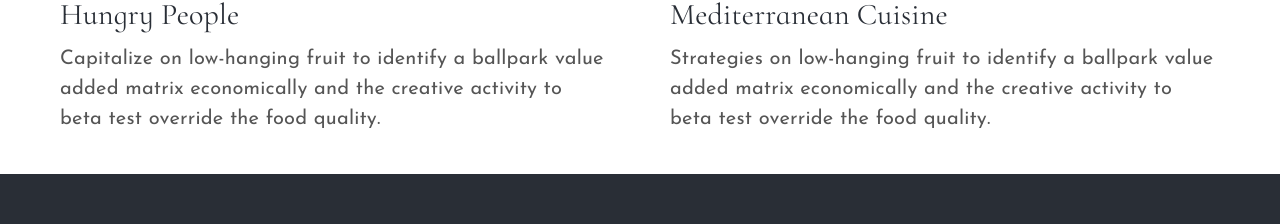
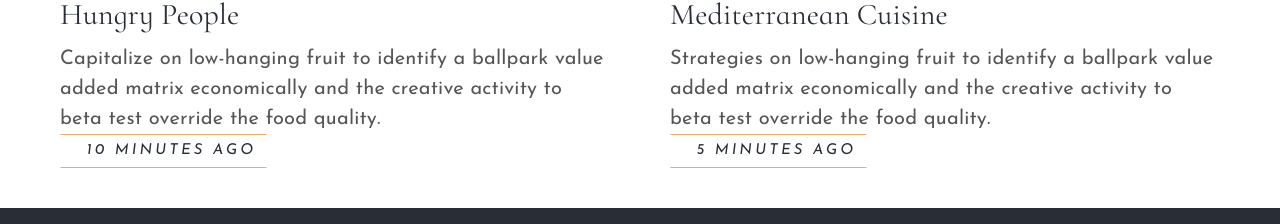
Before and after one commit to islom-sattorov/final-project, a React (Vite) app: page /blog in a window 1280 px wide. Shown: the part 994-1218 px from the top of the page. Built offline with nearby package versions, Linux system fonts and the light colour scheme.

Commit message:
add time

```diff
--- a/package.json
+++ b/package.json
@@ -10,6 +10,7 @@
   },
   "dependencies": {
     "@reduxjs/toolkit": "^1.8.5",
+    "date-fns": "^2.29.3",
     "react": "^18.2.0",
     "react-dom": "^18.2.0",
     "react-redux": "^8.0.4",
--- a/src/Components/BlogPage/BlogItems.jsx
+++ b/src/Components/BlogPage/BlogItems.jsx
@@ -1,12 +1,22 @@
+import { formatDistanceToNow, parseISO } from 'date-fns';
 import style from './BlogPage.module.scss';
 
-const BlogItems = ({ pic, category, title, content }) => {
+const BlogItems = ({ pic, category, title, content, timestamp }) => {
+    let timeAgo = '';
+    if (timestamp) {
+        const date = parseISO(timestamp);
+        const timePeriod = formatDistanceToNow(date)
+        timeAgo = `${timePeriod} ago`
+    }
     return (
         <article className={style.blog_page_item}>
             <img className={style.blog_page_pic} src={pic} />
             <span className={style.blog_page_category}>{category}</span>
             <h3 className={style.blog_page_title}>{title}</h3>
             <p className={style.blog_page_content}>{content}</p>
+            <span className={style.blog_page_category} title={timestamp}>
+                &nbsp; <i>{timeAgo}</i>
+            </span>
         </article>
     )
 }
--- a/src/Components/BlogPage/BlogPage.jsx
+++ b/src/Components/BlogPage/BlogPage.jsx
@@ -55,7 +55,6 @@ const BlogPage = () => {
     const onPicChanged = e => setPic(e.target.value);
 
 
-
     const onSaveBlogClicked = () => {
         if (title && content && category && pic) {
             dispatch(
@@ -80,6 +79,7 @@ const BlogPage = () => {
                 pic={item.pic}
                 title={item.title}
                 content={item.content}
+                timestamp={item.date}
             />
         )
     })
--- a/src/features/blog/blogSlice.jsx
+++ b/src/features/blog/blogSlice.jsx
@@ -1,4 +1,5 @@
 import { createSlice, nanoid } from "@reduxjs/toolkit";
+import { sub } from 'date-fns';
 
 const initialState = [
     {
@@ -6,7 +7,8 @@ const initialState = [
         pic: 'https://cdn.dodostatic.net/static/Img/Products/2c771144e0e641918fefc0cbac28a5fd_1875x1875.jpeg',
         category: 'Delicious',
         title: 'The Legend Of Us Cuisine: The Story Of Hungry People',
-        content: 'Capitalize on low-hanging fruit to identify a ballpark value added matrix economically and the creative activity to beta test override the food quality.'
+        content: 'Capitalize on low-hanging fruit to identify a ballpark value added matrix economically and the creative activity to beta test override the food quality.',
+        date: sub(new Date(), { minutes: 10 }).toISOString(),
     },
     {
         id: 2,
@@ -14,6 +16,7 @@ const initialState = [
         category: 'Cooking',
         title: 'The Most Popular Delicious Food of Mediterranean Cuisine',
         content: 'Strategies on low-hanging fruit to identify a ballpark value added matrix economically and the creative activity to beta test override the food quality.',
+        date: sub(new Date(), { minutes: 5 }).toISOString(),
     }
 ]
 
@@ -32,6 +35,7 @@ const blogSlice = createSlice({
                         pic,
                         title,
                         content,
+                        date: new Date().toISOString(),
                         category,
                     }
                 }
```
Also changed, not shown: src/features/blog/TimeAgo.jsx (added, +18 -0 lines), 2 other files (tests, documents, lock files or other folders).
